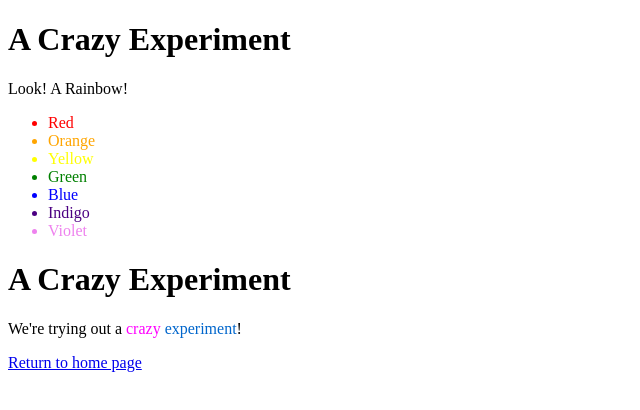
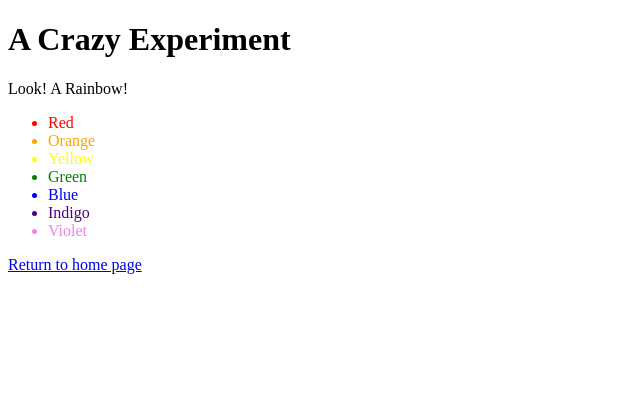
Before and after one commit to Gaxecnotba/2230911_Assignment6, a plain HTML site: page rainbow.html in a window 1280 px wide. Shown: the whole page, without its empty margins (0-640 px from the left). Drawn offline with Linux system fonts and the light colour scheme.

Commit message:
Rename carzy to rainbow

```diff
--- a/crazy.html
+++ b/rainbow.html
@@ -2,10 +2,6 @@
 <html lang="en">
 <head>
   <title>A Crazy Experiment</title>
-  <meta charset="utf-8" />
-</head>
-<body>
- <title>A Crazy Experiment</title>
   <meta charset="utf-8" />
 </head>
 <body>
@@ -21,9 +17,6 @@
     <li style="color: indigo">Indigo</li>
     <li style="color: violet">Violet</li>
   </ul>
-  <h1>A Crazy Experiment</h1>
-  <p>We're trying out a <span style="color: #F0F">crazy</span>
-  <span style="color: #06C">experiment</span>!
 
   <p><a href="index.html">Return to home page</a></p>
 </body>
```
